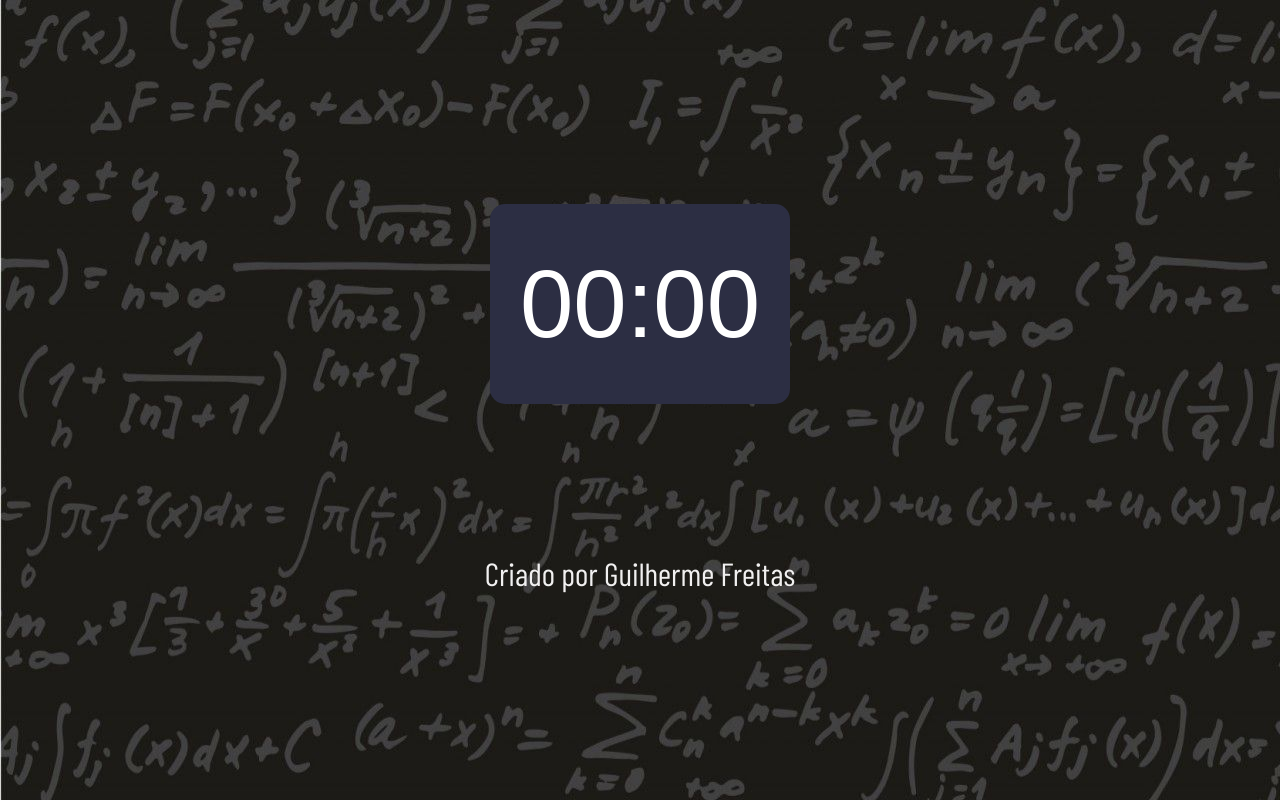
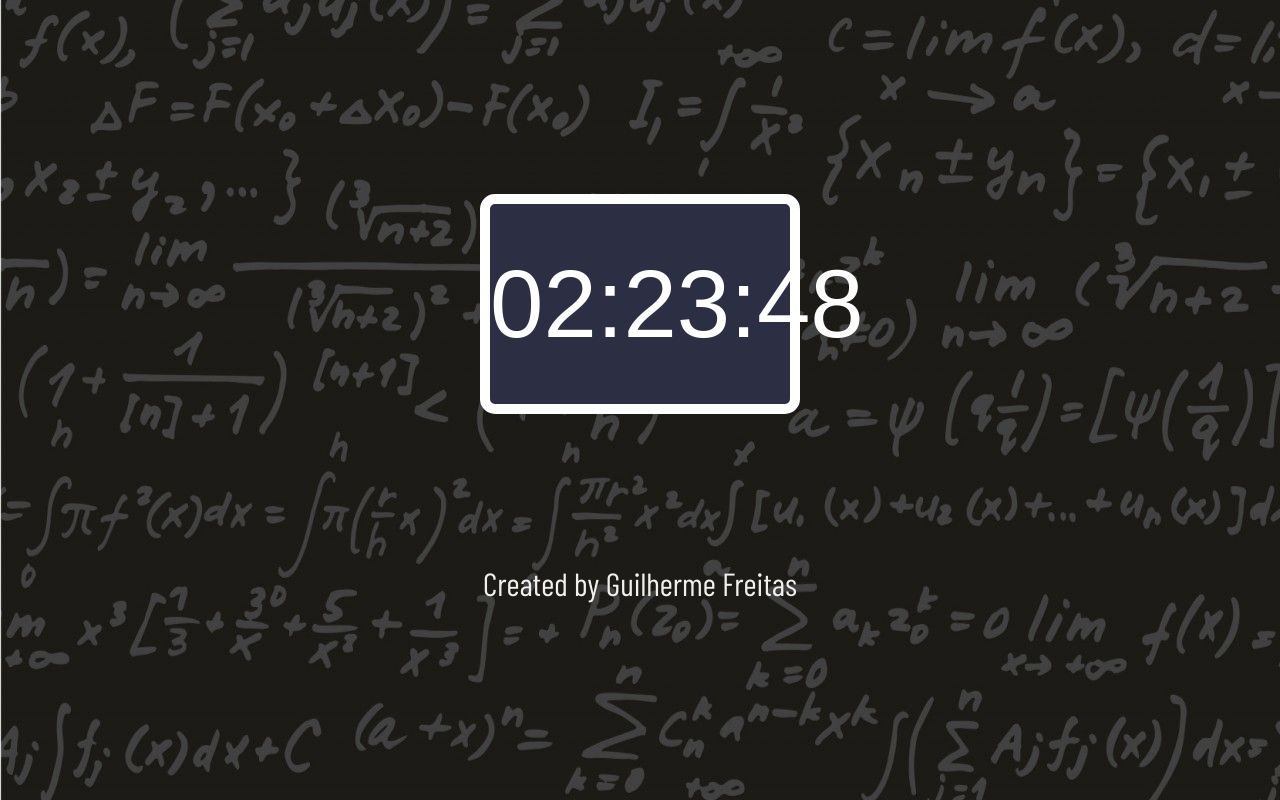
Before and after one commit to FREITASGUILHERME/Relogio_Digital, a plain HTML site: page index.html in a window 1280 px wide. Drawn offline with nearby package versions, Linux system fonts and the light colour scheme; a web font is replaced by a local one.

Commit message:
3 - Js Adicionado

```diff
--- a/index.html
+++ b/index.html
@@ -15,12 +15,15 @@
 
     <div class="relogio">
         <div class="display">
-            00:00
+            00:00:00
         </div>
         <footer class="rodape">
-            Criado por Guilherme Freitas
+            Created by Guilherme Freitas
         </footer>
     </div>
 
+    <script src="script.js">
+
+    </script>
 </body>
 </html>
--- a/script.js
+++ b/script.js
@@ -0,0 +1,18 @@
+
+
+function atualiazar() {
+    var display = document.querySelector('.display');
+    var agora = new Date();
+    var horario = corrigirHorario(agora.getHours()) +":"+ corrigirHorario(agora.getMinutes()) +":"+ corrigirHorario(agora.getSeconds());
+    display.textContent = horario;
+}
+
+function corrigirHorario(numero) {
+    if(numero < 10 ) {
+        numero = '0' + numero;
+    }
+    return numero;
+}
+
+atualiazar();
+setInterval(atualiazar, 1000);
--- a/style.css
+++ b/style.css
@@ -20,6 +20,7 @@ html, body {
     line-height: 200px;
     border-radius: 15px;
     color: white;
+    border: 10px solid white;
     font-size: 6rem;
     font-family: 'Qahiri', sans-serif;
 }
```
